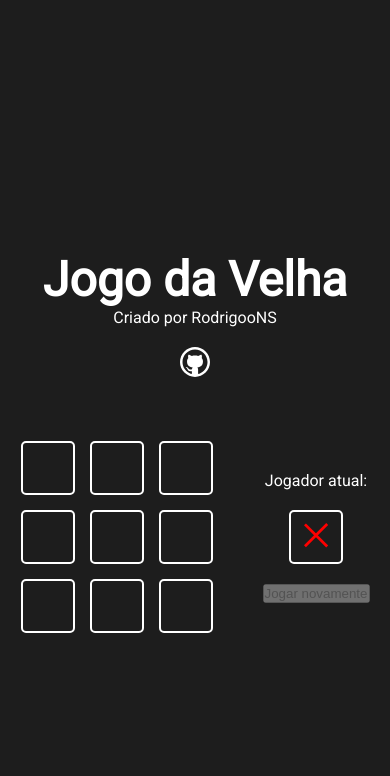
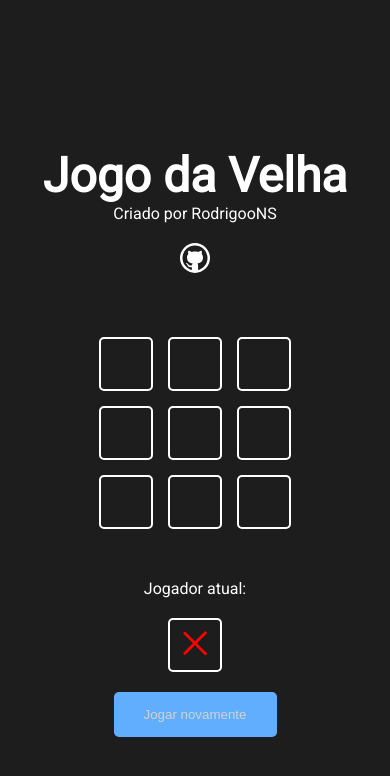
Before and after one commit to RodrigooNS/react-tictactoe, a Next.js app: page / in a window 390 px wide. Shown: the top 776 px of the page. Built offline with nearby package versions, Linux system fonts and the light colour scheme.

Commit message:
otimização p mobile e cor pras casas vencedoras

```diff
--- a/package.json
+++ b/package.json
@@ -9,6 +9,7 @@
   "author": "",
   "license": "ISC",
   "dependencies": {
+    "classnames": "^2.3.1",
     "next": "^12.0.7",
     "react": "^17.0.2",
     "react-dom": "^17.0.2"
--- a/src/components/button/Button.module.css
+++ b/src/components/button/Button.module.css
@@ -0,0 +1,14 @@
+.button {
+  padding: 15px 30px;
+  border-radius: 5px;
+  cursor: pointer;
+  border: none;
+  background-color: #007bff;
+  color: white;
+}
+
+.button:disabled {
+  cursor: default;
+  background-color: #61aeff;
+  color: rgb(210, 210, 210);
+}
--- a/src/components/game/Game.jsx
+++ b/src/components/game/Game.jsx
@@ -15,6 +15,7 @@ function Game () {
   const [gameState, setGameState] = useState(Array(9).fill(0))
   const [currentPlayer, setCurrentPlayer] = useState(1)
   const [winner, setWinner] = useState(0)
+  const [winnerLine, setWinnerLine] = useState([])
 
   const handleClick = (pos) => {
     if (gameState[pos] === 0 && winner === 0) {
@@ -28,16 +29,24 @@ function Game () {
     winnerTable.forEach((line) => {
       const values = line.map((pos) => gameState[pos])
       const sum = values.reduce((sum, value) => sum + value)
-      if (sum === 3 || sum === -3) setWinner(sum / 3)
+      if (sum === 3 || sum === -3) {
+        setWinner(sum / 3)
+        setWinnerLine(line)
+      }
     })
   }
 
   const handleReset = () => {
     setGameState(Array(9).fill(0))
     setWinner(0)
+    setWinnerLine([])
   }
 
-  // useEffect: primeiro parâmetro é uma função, segundo é um array
+  const verifyWinnerLine = (pos) => winnerLine.find((value) => value === pos)
+
+
+  // useEffect(() => {}, [])
+  // primeiro parâmetro é uma função, segundo é um array
   // o array são as coisas que serão modificadas, se algo é modificado, a função é chamada
   // se o array tiver vazio, ele chama sempre que o DOM é "montado" (mas não o VDOM)
   useEffect(() => {
@@ -54,8 +63,10 @@ function Game () {
               key={`game-option-pos-${pos}`}
               status={value}
               onClick={() => handleClick(pos)}
+              isWinner={verifyWinnerLine(pos)}
             />
           )
+
         }
       </div>
       <GameInfo
--- a/src/components/game/Game.module.css
+++ b/src/components/game/Game.module.css
@@ -7,4 +7,11 @@
 .gameArea {
   display: flex;
   gap: 50px;
+  min-width: 170px;
 }
+
+@media screen and (max-width: 450px) {
+  .gameArea {
+    flex-direction: column;
+  }
+}
--- a/src/components/gameOption/GameOption.jsx
+++ b/src/components/gameOption/GameOption.jsx
@@ -1,11 +1,20 @@
+import classNames from 'classnames'
+
 import styles from "./GameOption.module.css"
 import Icon from "../icon/Icon"
 
 const GameIcon = ({ iconName }) => <Icon iconName={iconName} size="25px" />
 
-function GameOption ({ status, onClick }) {
+function GameOption ({ status, onClick, isWinner }) {
   return (
-    <div className={styles.gameOption} onClick={onClick}>
+    <div
+      className={
+        classNames(styles.gameOption, {
+          [styles.winner]: isWinner
+        })
+      }
+      onClick={onClick}
+    >
       {
         status === 1 && <GameIcon iconName="circle" />
       }
--- a/src/components/gameOption/GameOption.module.css
+++ b/src/components/gameOption/GameOption.module.css
@@ -8,3 +8,11 @@
   align-items: center;
   cursor: pointer;
 }
+
+.winner {
+  border: 2px solid green;
+}
+
+.draw {
+  border: 2px solid yellow;
+}
```
Also changed, not shown: 1 other file (tests, documents, lock files or other folders).
